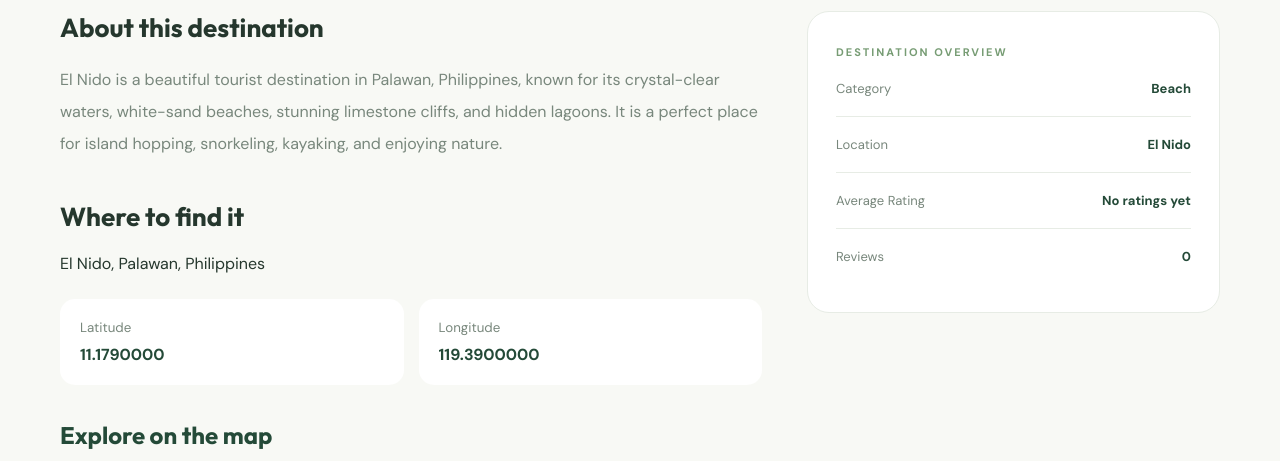
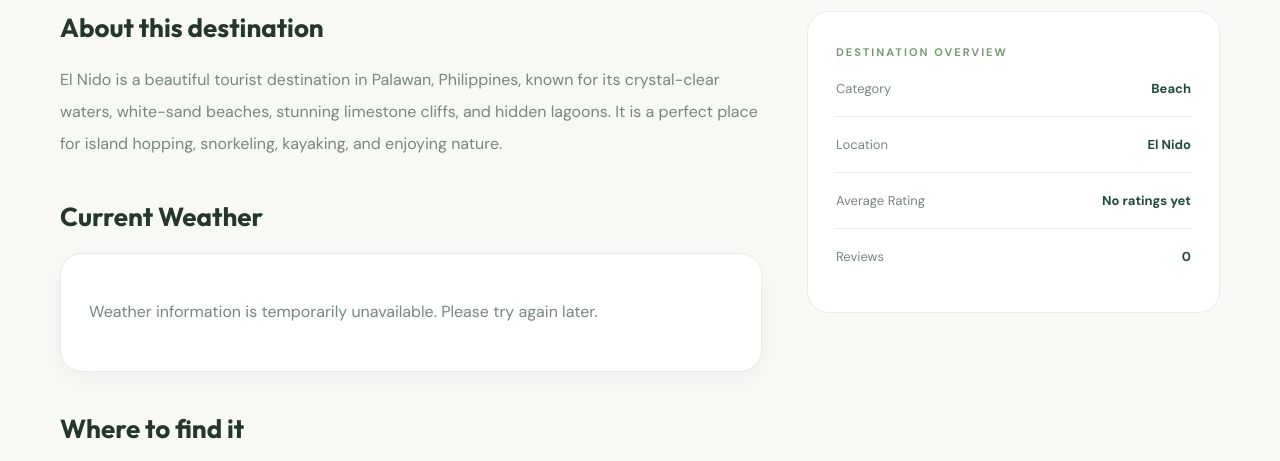
Before and after one commit to a-chu4u/GalaGo, a Django app: page /spots/1/ in a window 1280 px wide. Shown: the part 870-1331 px from the top of the page. Run offline with Django 5.2, Linux system fonts and the light colour scheme; data comes from the database, SQL or seed files in the repository; data that the repository does not hold is empty.

Commit message:
Integrate Open-Meteo weather API

```diff
--- a/galagoproject/static/css/style.css
+++ b/galagoproject/static/css/style.css
@@ -815,3 +815,81 @@ h1, h2, h3, .logo {
         height: 300px;
     }
 }
+
+
+/* Weather Card */
+
+.weather-card {
+    background: white;
+    border: 1px solid var(--border);
+    border-radius: 22px;
+    padding: 28px;
+    margin-bottom: 35px;
+    box-shadow: 0 8px 25px rgba(30, 60, 40, 0.04);
+}
+
+.weather-heading {
+    display: flex;
+    align-items: center;
+    justify-content: space-between;
+    gap: 20px;
+}
+
+.weather-heading h3 {
+    margin: 10px 0 0;
+    font-size: 23px;
+    color: var(--forest);
+}
+
+.weather-temperature {
+    font-family: "Outfit", sans-serif;
+    font-size: 48px;
+    font-weight: 800;
+    color: var(--forest);
+    white-space: nowrap;
+}
+
+.weather-grid {
+    display: grid;
+    grid-template-columns: repeat(2, 1fr);
+    gap: 15px;
+    margin-top: 25px;
+}
+
+.weather-grid div {
+    padding: 18px;
+    background: var(--cream);
+    border-radius: 15px;
+}
+
+.weather-grid small {
+    display: block;
+    color: var(--muted);
+    margin-bottom: 8px;
+}
+
+.weather-grid strong {
+    color: var(--forest);
+    font-size: 17px;
+}
+
+.weather-note {
+    margin: 20px 0 0;
+    font-size: 12px;
+    color: var(--muted);
+}
+
+.weather-unavailable {
+    color: var(--muted);
+    line-height: 1.8;
+}
+
+@media (max-width: 600px) {
+    .weather-card {
+        padding: 20px;
+    }
+
+    .weather-temperature {
+        font-size: 38px;
+    }
+}
--- a/galagoproject/templates/tourism/spot_detail.html
+++ b/galagoproject/templates/tourism/spot_detail.html
@@ -19,9 +19,7 @@
 
             <h1>{{ spot.name }}</h1>
 
-            <p>
-                📍 {{ spot.location.address }}
-            </p>
+            <p>📍 {{ spot.location.address }}</p>
         </div>
 
         <div class="detail-image">
@@ -47,6 +45,67 @@
                     {{ spot.description }}
                 </p>
 
+                <h2>Current Weather</h2>
+
+                <div class="weather-card">
+                    {% if weather %}
+                        <div class="weather-heading">
+                            <div>
+                                <span class="eyebrow">
+                                    LIVE WEATHER DATA
+                                </span>
+
+                                <h3>{{ weather.description }}</h3>
+                            </div>
+
+                            <div class="weather-temperature">
+                                {{ weather.temperature|floatformat:0 }}°C
+                            </div>
+                        </div>
+
+                        <div class="weather-grid">
+                            <div>
+                                <small>Feels Like</small>
+                                <strong>
+                                    {{ weather.feels_like|floatformat:0 }}°C
+                                </strong>
+                            </div>
+
+                            <div>
+                                <small>Humidity</small>
+                                <strong>
+                                    {{ weather.humidity }}%
+                                </strong>
+                            </div>
+
+                            <div>
+                                <small>Wind Speed</small>
+                                <strong>
+                                    {{ weather.wind_speed }} km/h
+                                </strong>
+                            </div>
+
+                            <div>
+                                <small>Precipitation</small>
+                                <strong>
+                                    {{ weather.precipitation }} mm
+                                </strong>
+                            </div>
+                        </div>
+
+                        <p class="weather-note">
+                            Weather data provided by Open-Meteo.
+                            Updated: {{ weather.updated_at }}
+                            (Philippine time)
+                        </p>
+                    {% else %}
+                        <p class="weather-unavailable">
+                            Weather information is temporarily unavailable.
+                            Please try again later.
+                        </p>
+                    {% endif %}
+                </div>
+
                 <h2>Where to find it</h2>
 
                 <p>{{ spot.location.address }}</p>
@@ -54,16 +113,12 @@
                 <div class="coordinates">
                     <div>
                         <small>Latitude</small>
-                        <strong>
-                            {{ spot.location.latitude }}
-                        </strong>
+                        <strong>{{ spot.location.latitude }}</strong>
                     </div>
 
                     <div>
                         <small>Longitude</small>
-                        <strong>
-                            {{ spot.location.longitude }}
-                        </strong>
+                        <strong>{{ spot.location.longitude }}</strong>
                     </div>
                 </div>
 
@@ -71,7 +126,7 @@
                     <h3>Explore on the map</h3>
 
                     <p>
-                        Find the destination and explore
+                        Find this destination and explore
                         the surrounding area.
                     </p>
 
@@ -87,32 +142,25 @@
                         Open in OpenStreetMap ↗
                     </a>
                 </div>
-
             </div>
 
             <aside class="detail-sidebar">
-
                 <span class="eyebrow">
                     DESTINATION OVERVIEW
                 </span>
 
                 <div class="overview-row">
                     <span>Category</span>
-                    <strong>
-                        {{ spot.category.name }}
-                    </strong>
+                    <strong>{{ spot.category.name }}</strong>
                 </div>
 
                 <div class="overview-row">
                     <span>Location</span>
-                    <strong>
-                        {{ spot.location.name }}
-                    </strong>
+                    <strong>{{ spot.location.name }}</strong>
                 </div>
 
                 <div class="overview-row">
                     <span>Average Rating</span>
-
                     <strong>
                         {% if average_rating %}
                             ⭐ {{ average_rating|floatformat:1 }}/5
@@ -126,12 +174,10 @@
                     <span>Reviews</span>
                     <strong>{{ reviews.count }}</strong>
                 </div>
-
             </aside>
         </div>
 
         <div class="reviews-section">
-
             <span class="eyebrow">
                 TRAVELER EXPERIENCES
             </span>
@@ -140,42 +186,29 @@
 
             {% for review in reviews %}
                 <div class="review-card">
-
                     <div class="review-top">
-                        <strong>
-                            {{ review.visitor.name }}
-                        </strong>
-
-                        <span>
-                            ⭐ {{ review.rating }}/5
-                        </span>
+                        <strong>{{ review.visitor.name }}</strong>
+                        <span>⭐ {{ review.rating }}/5</span>
                     </div>
 
                     <p>{{ review.comment }}</p>
-
                 </div>
-
             {% empty %}
                 <p class="no-reviews">
                     No reviews yet for this destination.
                 </p>
             {% endfor %}
-
         </div>
-
     </div>
 </section>
 
-<!-- Leaflet CSS -->
 <link
     rel="stylesheet"
     href="https://unpkg.com/leaflet@1.9.4/dist/leaflet.css"
-/>
+>
 
-<!-- Leaflet JavaScript -->
 <script src="https://unpkg.com/leaflet@1.9.4/dist/leaflet.js"></script>
 
-<!-- Destination coordinates from Django -->
 {{ spot.location.latitude|json_script:"spot-latitude" }}
 {{ spot.location.longitude|json_script:"spot-longitude" }}
 {{ spot.name|json_script:"spot-name" }}
--- a/galagoproject/tourism/views.py
+++ b/galagoproject/tourism/views.py
@@ -1,3 +1,8 @@
+
+import json
+from urllib.request import urlopen
+from urllib.parse import urlencode
+from urllib.error import URLError, HTTPError
 
 from django.shortcuts import render, get_object_or_404
 from django.db.models import Q, Avg
@@ -39,6 +44,82 @@ def home(request):
     )
 
 
+def get_weather(latitude, longitude):
+    parameters = urlencode({
+        "latitude": latitude,
+        "longitude": longitude,
+        "current": (
+            "temperature_2m,"
+            "relative_humidity_2m,"
+            "apparent_temperature,"
+            "precipitation,"
+            "weather_code,"
+            "wind_speed_10m"
+        ),
+        "timezone": "Asia/Manila",
+    })
+
+    url = (
+        "https://api.open-meteo.com/v1/forecast?"
+        + parameters
+    )
+
+    try:
+        with urlopen(url, timeout=8) as response:
+            data = json.load(response)
+
+        current = data.get("current", {})
+
+        if not current:
+            return None
+
+        weather_codes = {
+            0: "Clear sky",
+            1: "Mainly clear",
+            2: "Partly cloudy",
+            3: "Overcast",
+            45: "Foggy",
+            48: "Foggy",
+            51: "Light drizzle",
+            53: "Drizzle",
+            55: "Heavy drizzle",
+            61: "Light rain",
+            63: "Rain",
+            65: "Heavy rain",
+            80: "Rain showers",
+            81: "Rain showers",
+            82: "Heavy showers",
+            95: "Thunderstorm",
+            96: "Thunderstorm",
+            99: "Thunderstorm",
+        }
+
+        code = current.get("weather_code")
+
+        return {
+            "temperature": current.get("temperature_2m"),
+            "feels_like": current.get("apparent_temperature"),
+            "humidity": current.get("relative_humidity_2m"),
+            "precipitation": current.get("precipitation"),
+            "wind_speed": current.get("wind_speed_10m"),
+            "description": weather_codes.get(
+                code,
+                "Weather information"
+            ),
+            "updated_at": current.get("time"),
+        }
+
+    except (
+        URLError,
+        HTTPError,
+        TimeoutError,
+        ValueError,
+        KeyError,
+        OSError,
+    ):
+        return None
+
+
 def spot_detail(request, pk):
     spot = get_object_or_404(
         TouristSpot.objects.select_related(
@@ -55,6 +136,11 @@ def spot_detail(request, pk):
         average=Avg("rating")
     )["average"]
 
+    weather = get_weather(
+        float(spot.location.latitude),
+        float(spot.location.longitude),
+    )
+
     return render(
         request,
         "tourism/spot_detail.html",
@@ -62,5 +148,6 @@ def spot_detail(request, pk):
             "spot": spot,
             "reviews": reviews,
             "average_rating": average_rating,
+            "weather": weather,
         },
     )
```
Also changed, not shown: galagoproject/tourist_spots/elnido_beach.avif (deleted).
